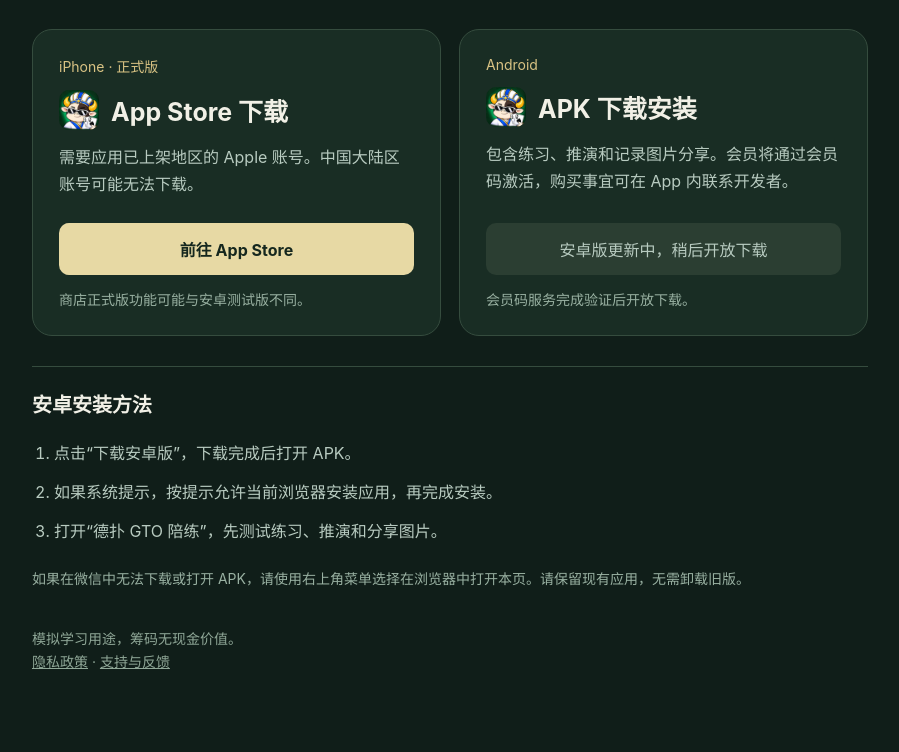
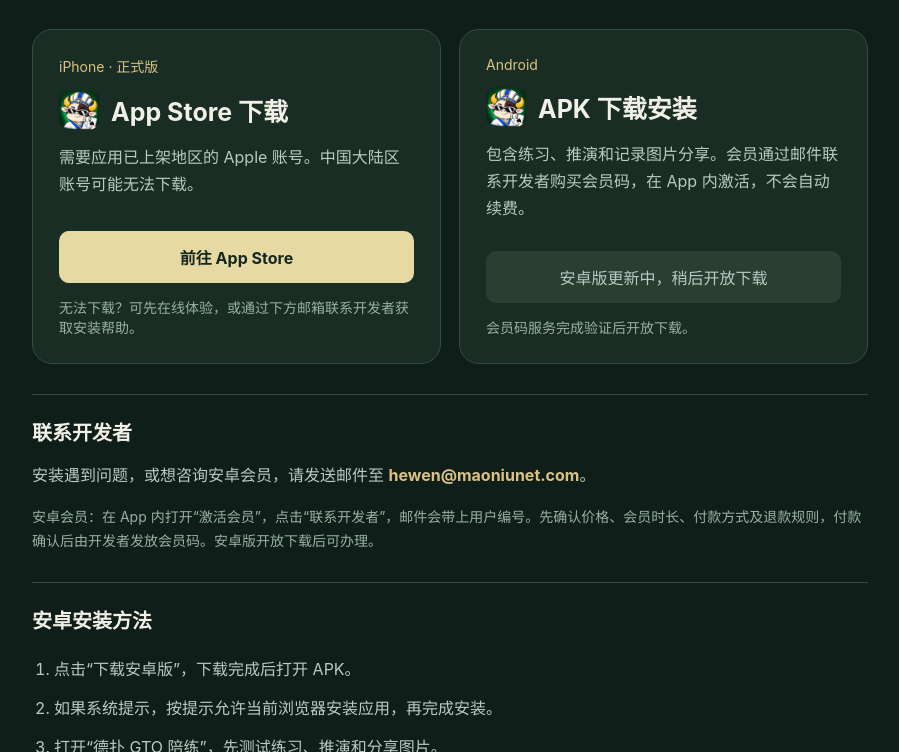
Before and after one commit to heweng001/aipoker-policies, a plain HTML site: page download/index.html in a window 1280 px wide. Shown: the part 649-1401 px from the top of the page, without its empty margins (190-1089 px from the left). Before the commit the page ends 1355 px from the top, so only its background shows below. Drawn offline with Linux system fonts and the light colour scheme.

Commit message:
Show developer email and Android membership purchase guidance

```diff
--- a/download/index.html
+++ b/download/index.html
@@ -16,9 +16,10 @@
 <a class="online" href="https://poker.maoniux.com/play/">在线体验</a></div><img class="mascot" src="./coach.webp" alt="贸小牛卡通教练竖起拇指" width="310" height="310"></section>
 <section class="scan" aria-label="扫码下载"><img src="./download-qr.png" alt="手机扫码进入德扑 GTO 陪练下载页" width="144" height="144"><div><h2>手机扫码下载</h2><p class="muted">iPhone / Android</p><p class="muted">手机上可直接使用下方下载按钮。</p></div></section>
 <section class="cards" aria-label="下载方式">
-<article class="card"><span class="tag">iPhone · 正式版</span><div class="platform"><img src="./app-icon.webp" alt="" width="40" height="40"><h2>App Store 下载</h2></div><p>需要应用已上架地区的 Apple 账号。中国大陆区账号可能无法下载。</p><a class="action" href="https://apps.apple.com/app/id6828434360" rel="noopener noreferrer">前往 App Store</a><span class="muted">商店正式版功能可能与安卓测试版不同。</span></article>
-<article class="card"><span class="tag">Android</span><div class="platform"><img src="./app-icon.webp" alt="" width="40" height="40"><h2>APK 下载安装</h2></div><p>包含练习、推演和记录图片分享。会员将通过会员码激活，购买事宜可在 App 内联系开发者。</p><p class="muted" id="file-info">正在检查测试包…</p><a class="action" id="android-download" hidden download>下载安卓版</a><div class="unavailable" id="android-status" role="status">正在检查测试包…</div><span class="muted">会员码服务完成验证后开放下载。</span></article>
+<article class="card"><span class="tag">iPhone · 正式版</span><div class="platform"><img src="./app-icon.webp" alt="" width="40" height="40"><h2>App Store 下载</h2></div><p>需要应用已上架地区的 Apple 账号。中国大陆区账号可能无法下载。</p><a class="action" href="https://apps.apple.com/app/id6828434360" rel="noopener noreferrer">前往 App Store</a><span class="muted">无法下载？可先在线体验，或通过下方邮箱联系开发者获取安装帮助。</span></article>
+<article class="card"><span class="tag">Android</span><div class="platform"><img src="./app-icon.webp" alt="" width="40" height="40"><h2>APK 下载安装</h2></div><p>包含练习、推演和记录图片分享。会员通过邮件联系开发者购买会员码，在 App 内激活，不会自动续费。</p><p class="muted" id="file-info">正在检查安装包…</p><a class="action" id="android-download" hidden download>下载安卓版</a><div class="unavailable" id="android-status" role="status">正在检查安装包…</div><span class="muted">会员码服务完成验证后开放下载。</span></article>
 </section>
+<section class="steps" aria-label="联系开发者"><h2>联系开发者</h2><p>安装遇到问题，或想咨询安卓会员，请发送邮件至 <a class="brand" href="mailto:hewen@maoniunet.com?subject=%E5%BE%B7%E6%89%91%20GTO%20%E9%99%AA%E7%BB%83%E5%AE%89%E8%A3%85%E4%B8%8E%E4%BC%9A%E5%91%98%E5%92%A8%E8%AF%A2">hewen@maoniunet.com</a>。</p><p class="muted">安卓会员：在 App 内打开“激活会员”，点击“联系开发者”，邮件会带上用户编号。先确认价格、会员时长、付款方式及退款规则，付款确认后由开发者发放会员码。安卓版开放下载后可办理。</p></section>
 <section class="steps"><h2>安卓安装方法</h2><ol><li>点击“下载安卓版”，下载完成后打开 APK。</li><li>如果系统提示，按提示允许当前浏览器安装应用，再完成安装。</li><li>打开“德扑 GTO 陪练”，先测试练习、推演和分享图片。</li></ol><p class="muted">如果在微信中无法下载或打开 APK，请使用右上角菜单选择在浏览器中打开本页。请保留现有应用，无需卸载旧版。</p><details id="integrity" hidden><summary>查看安装包校验信息</summary><p class="muted">SHA-256</p><code id="sha"></code></details></section>
 <footer>模拟学习用途，筹码无现金价值。<br><a href="../privacy.html">隐私政策</a> · <a href="../support.html">支持与反馈</a></footer>
 </main><script>
```
